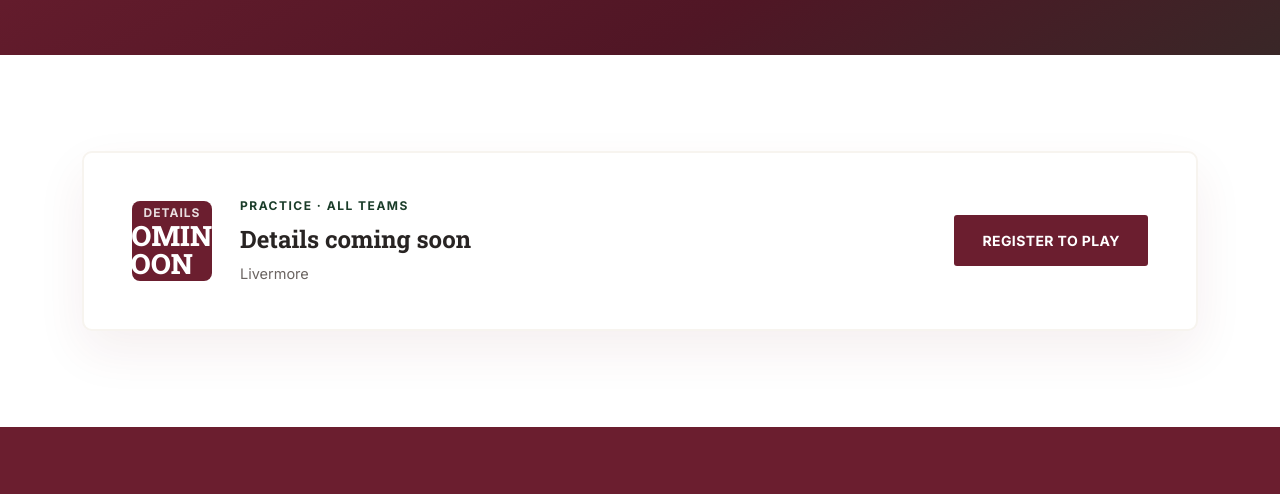
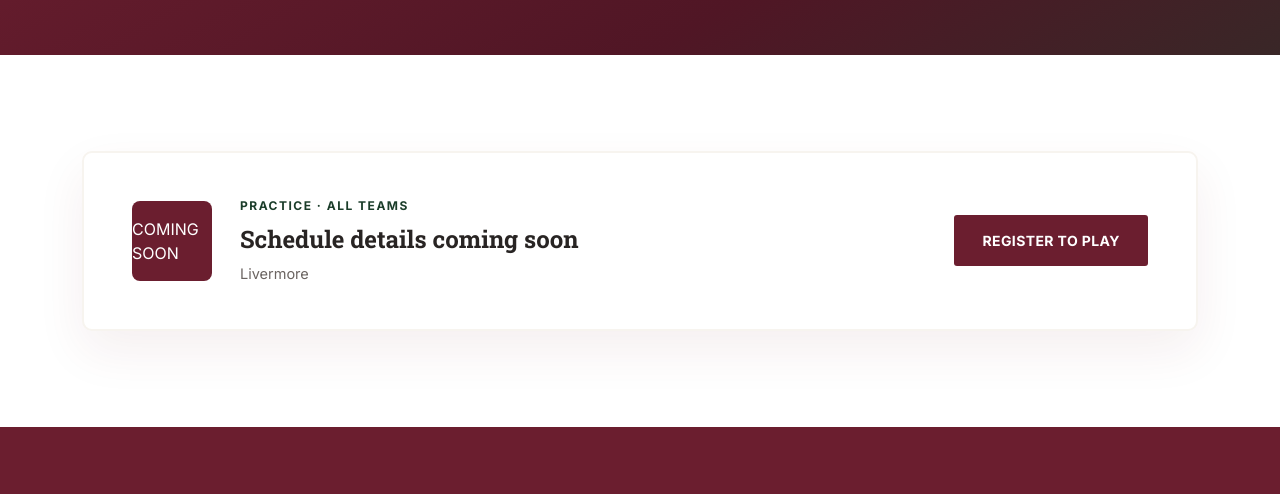
Before and after one commit to Livermore-Lions-Rugby-Club/livermore-lions-website, an Eleventy site: page src/schedule.njk in a window 1280 px wide. Shown: the part 257-751 px from the top of the page. Built offline with nearby package versions, Linux system fonts and the light colour scheme; Eleventy itself is replaced by a stand-in of ours; files that its build step writes are made by us from their sources.

Commit message:
Update schedule.njk

```diff
--- a/src/schedule.njk
+++ b/src/schedule.njk
@@ -37,8 +37,7 @@ description: "See upcoming Livermore Lions practices, games and club events."
 
     <div class="ns-date">
       {% if comingSoon %}
-        <span class="day">DETAILS</span>
-        <span class="num">COMING SOON</span>
+        <span class="schedule-coming-soon-badge">COMING SOON</span>
       {% else %}
         <span class="day schedule-display-day">{{ session.day }}</span>
         <span class="num schedule-display-date">{{ session.month }} {{ session.date }}</span>
@@ -54,7 +53,7 @@ description: "See upcoming Livermore Lions practices, games and club events."
 
       {% if comingSoon %}
 
-        <h3>Details coming soon</h3>
+        <h3>Schedule details coming soon</h3>
 
         {% if session.place or session.location %}
         <p>
```
